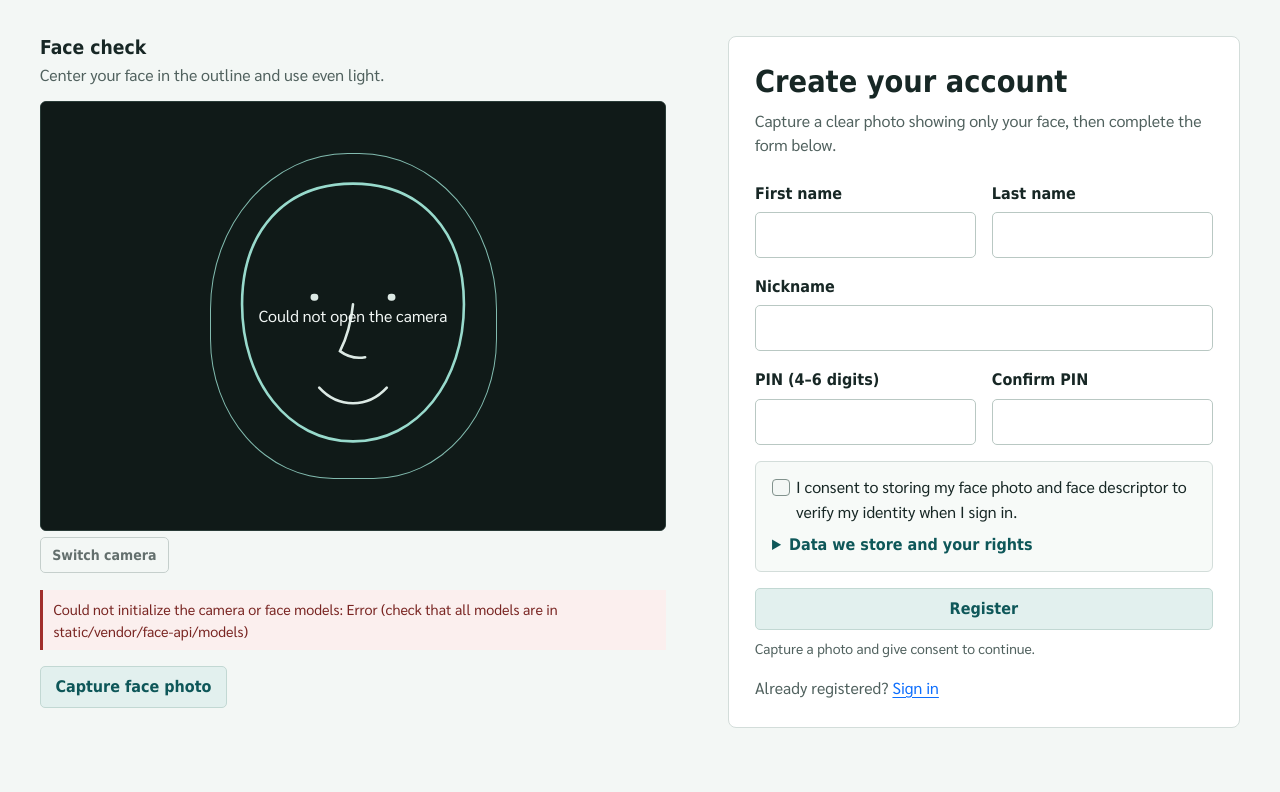
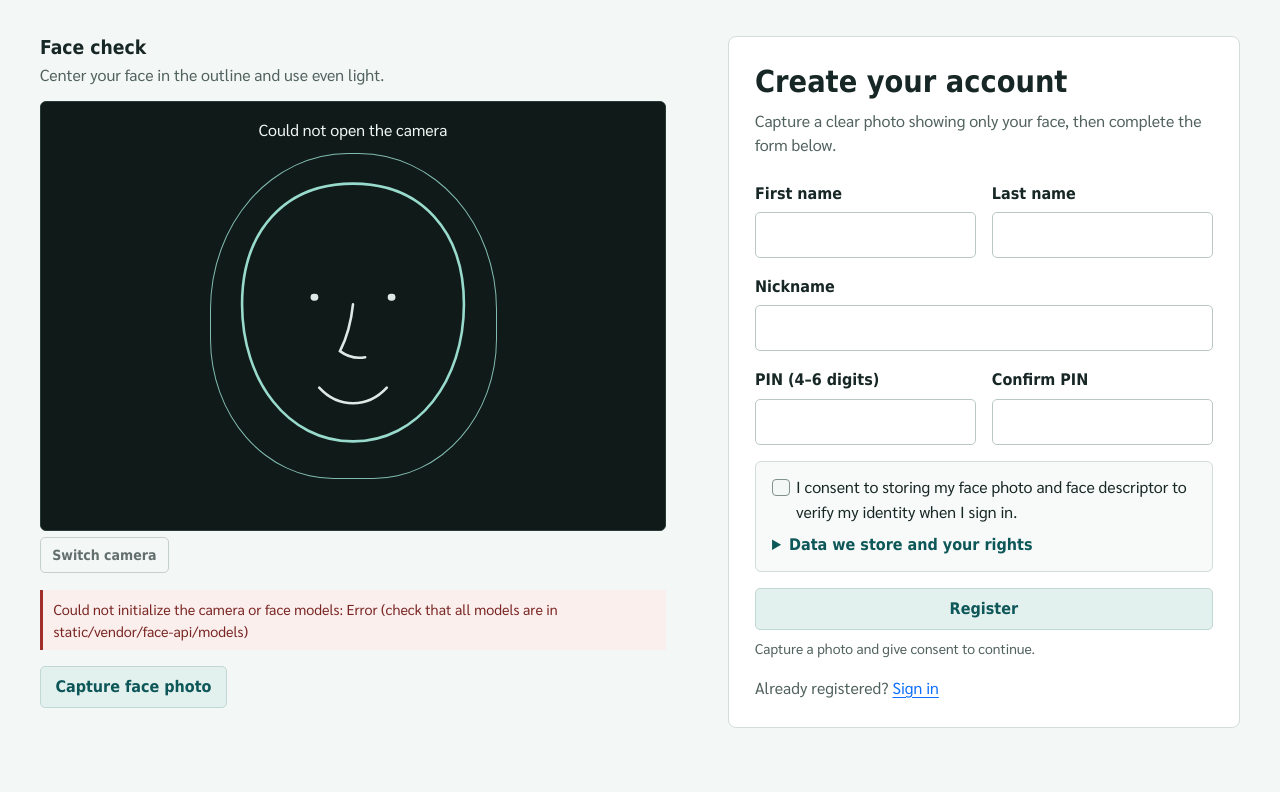
Before and after one commit to RK-pgm/Face-project, a Django app: page /register/ in a window 1280 px wide. Shown: the part 55-847 px from the top of the page. Run offline with Django 5.2, Linux system fonts and the light colour scheme; some libraries are stand-ins or nearby versions; some web fonts are replaced.

Commit message:
Refine face camera loading state

```diff
--- a/accounts/static/accounts/css/style.css
+++ b/accounts/static/accounts/css/style.css
@@ -252,13 +252,13 @@ textarea.form-control { min-height: 100px; }
   inset: 0;
   display: grid;
   padding: 1rem;
-  place-items: center;
+  place-items: start center;
   color: #f2f7f5;
   text-align: center;
   background: transparent;
 }
 .camera-placeholder[hidden] { display: none; }
-.camera-placeholder-copy { padding: .35rem .6rem; color: #f2f7f5; background: rgba(16, 26, 24, .9); border-radius: 3px; }
+.camera-placeholder-copy { margin-top: .2rem; padding: .35rem .6rem; color: #f2f7f5; background: rgba(16, 26, 24, .9); border-radius: 3px; }
 .camera-card .d-flex.justify-content-end { justify-content: flex-start !important; padding-top: .35rem !important; }
 .camera-card .btn-outline-secondary { color: var(--ink); border-color: #aebbb7; background: transparent; }
 .camera-card .btn-outline-secondary:hover:not(:disabled) { color: var(--ink); border-color: #7d918c; background: #edf2f0; }
--- a/accounts/templates/accounts/base.html
+++ b/accounts/templates/accounts/base.html
@@ -7,7 +7,7 @@
   <meta name="csrf-token" content="{{ csrf_token }}">
   <title>{% block title %}Face Sign-in{% endblock %} · Member Access</title>
   <link rel="stylesheet" href="{% static 'vendor/bootstrap/css/bootstrap.min.css' %}">
-  <link rel="stylesheet" href="{% static 'accounts/css/style.css' %}?v=20261103-face-first-v2">
+  <link rel="stylesheet" href="{% static 'accounts/css/style.css' %}?v=20261103-face-first-v3">
 </head>
 <body data-model-url="{% static 'vendor/face-api/models' %}">
   <a class="skip-link" href="#main-content">Skip to main content</a>
```
